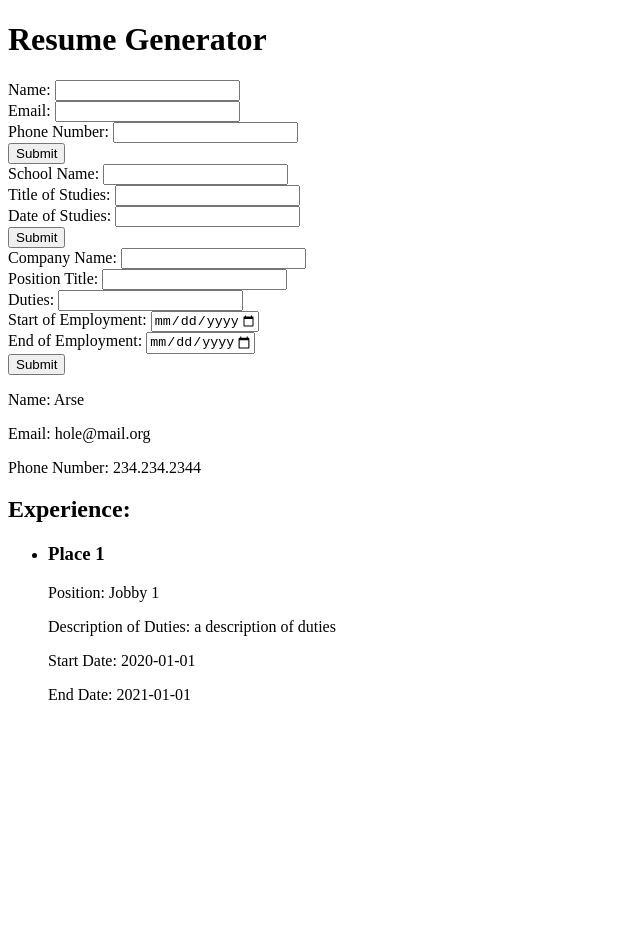
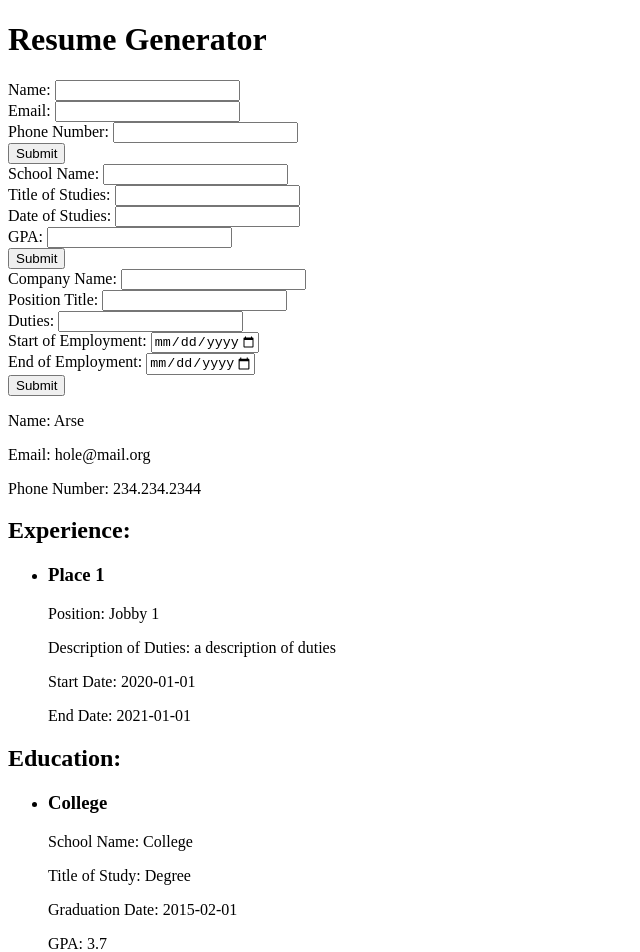
Before and after one commit to am1macdonald/cv-app, a React (Create React App) app: page / in a window 1280 px wide. Shown: the top 952 px of the page, without its empty margins (0-640 px from the left). Before the commit the page ends 800 px from the top, so only its background shows below. Built offline with nearby package versions, Linux system fonts and the light colour scheme.

Commit message:
- add functions to add education to list &&  display list

```diff
--- a/src/App.js
+++ b/src/App.js
@@ -5,6 +5,8 @@ import ExperienceForm from './components/ExperienceForm';
 import InfoForm from './components/InfoForm';
 import InfoDisplay from './components/InfoDisplay'
 import ExperienceDisplay from './components/ExperienceDisplay';
+import uniqid from 'uniqid'
+import EducationDisplay from './components/EducationDisplay';
 
 class App extends Component {
   constructor(props) {
@@ -16,7 +18,14 @@ class App extends Component {
         email: "hole@mail.org",
         phoneNumber: "234.234.2344"
       },
-      education: []
+      education: [
+        {
+        schoolName: "College",
+        titleOfStudy: "Degree",
+        graduationDate: "2015-02-01",
+        gpa: "3.7"
+      }
+    ]
       // format //
       /* {
         schoolName: "",
@@ -30,6 +39,7 @@ class App extends Component {
           duties: "a description of duties",
           startDate: "2020-01-01",
           endDate: "2021-01-01",
+          id: uniqid()
         }
       ]
     }
@@ -37,6 +47,7 @@ class App extends Component {
 
     this.updateInfo = this.updateInfo.bind(this);
     this.addExperience = this.addExperience.bind(this)
+    this.addEducation = this.addEducation.bind(this)
   }
 
   updateInfo(name, email, phone) {
@@ -50,18 +61,18 @@ class App extends Component {
       experience: this.state.experience
     });
   }
-  newSchool() {
-    return{
 
-    }
-
-  }
 
   addExperience(obj) {
     this.setState({
       experience: [...this.state.experience, obj]
     })
-    localStorage.setItem('state', this.state)
+  }
+
+  addEducation(obj) {
+    this.setState({
+      education: [...this.state.education, obj]
+    })
   }
 
 
@@ -70,10 +81,11 @@ class App extends Component {
       <div className="main">
         <h1>Resume Generator</h1>
         <InfoForm onButtonClicked={this.updateInfo}/>
-        <EducationForm />
+        <EducationForm onButtonClicked={this.addEducation} />
         <ExperienceForm onButtonClicked={this.addExperience}/>
         <InfoDisplay personalInfo={this.state.personalInfo} />
         <ExperienceDisplay experiences={this.state.experience} />
+        <EducationDisplay education={this.state.education}/>
       </div>
     )
   }
--- /dev/null
+++ b/src/components/EducationDisplay.js
@@ -0,0 +1,37 @@
+import React from "react";
+import PropTypes from "prop-types";
+
+function EducationDisplay(props) {
+  const eduArray = props.education;
+
+  const eduNodes = eduArray.map((edu) => {
+    return (
+      <li key={edu.id}>
+        <h3>{edu.schoolName}</h3>
+
+        <div>
+          <p>School Name: {edu.schoolName}</p>
+
+          <p>Title of Study: {edu.titleOfStudy}</p>
+
+          <p>Graduation Date: {edu.graduationDate}</p>
+
+          <p>GPA: {edu.gpa}</p>
+        </div>
+      </li>
+    );
+  });
+
+  return (
+    <div>
+      <h2>Education:</h2>
+      <ul>{eduNodes}</ul>
+    </div>
+  );
+}
+
+EducationDisplay.propTypes = {
+  education: PropTypes.array,
+};
+
+export default EducationDisplay;
--- a/src/components/EducationForm.js
+++ b/src/components/EducationForm.js
@@ -1,12 +1,75 @@
 import React, { Component } from "react";
+import uniqid from "uniqid";
+import PropTypes from 'prop-types'
 
 class EducationForm extends Component {
   constructor(props) {
-    super(props)
+    super(props);
+
+    this.state = {
+      schoolName: {
+        value: "",
+        id: uniqid(),
+      },
+      titleOfStudy: {
+        value: "",
+        id: uniqid(),
+      },
+      graduationDate: {
+        value: "",
+        id: uniqid(),
+      },
+      gpa: {
+        value: "",
+        id: uniqid(),
+      },
+    };
+
+    this.handleChange = this.handleChange.bind(this);
+    this.handleClick = this.handleClick.bind(this);
+    this.newSchool = this.newSchool.bind(this);
   }
 
   handleClick(e) {
-    e.preventDefault()
+    e.preventDefault();
+    this.props.onButtonClicked(this.newSchool());
+    this.setState({
+      schoolName: {
+        value: "",
+        id: uniqid(),
+      },
+      titleOfStudy: {
+        value: "",
+        id: uniqid(),
+      },
+      graduationDate: {
+        value: "",
+        id: uniqid(),
+      },
+      gpa: {
+        value: "",
+        id: uniqid(),
+      },
+    });
+  }
+  handleChange(e) {
+    e.preventDefault();
+    this.setState({
+      [e.target.name]: {
+        value: e.target.value,
+        id: this.state[e.target.name].id,
+      },
+    });
+  }
+
+  newSchool() {
+    return {
+      schoolName: this.state.schoolName.value,
+      titleOfStudy: this.state.titleOfStudy.value,
+      graduationDate: this.state.graduationDate.value,
+      gpa: this.state.gpa.value,
+      id: uniqid(),
+    };
   }
 
   render() {
@@ -14,23 +77,54 @@ class EducationForm extends Component {
       <form action="">
         <div>
           <label htmlFor="school-name">School Name: </label>
-        <input type="text" name="schoolName" id="school-name" />
+          <input
+            type="text"
+            name="schoolName"
+            id="school-name"
+            value={this.state.schoolName.value}
+            onChange={this.handleChange}
+          />
         </div>
         <div>
           <label htmlFor="title-of-study">Title of Studies: </label>
-        <input type="text" name="title-of-study" id="title-of-study" />
+          <input
+            type="text"
+            name="titleOfStudy"
+            id="title-of-study"
+            value={this.state.titleOfStudy.value}
+            onChange={this.handleChange}
+          />
         </div>
         <div>
-        <label htmlFor="date-of-study">Date of Studies: </label>
-        <input type="text" name="date-of-study" id="date-of-study" />
+          <label htmlFor="graduationDate">Date of Studies: </label>
+          <input
+            type="text"
+            name="graduationDate"
+            id="graduationDate"
+            value={this.state.graduationDate.value}
+            onChange={this.handleChange}
+          />
         </div>
-        <button type="submit" onClick={this.handleClick}>Submit</button>
-
+        <div>
+          <label htmlFor="gpa">GPA: </label>
+          <input
+            type="text"
+            name="gpa"
+            id="gpa"
+            value={this.state.gpa.value}
+            onChange={this.handleChange}
+          />
+        </div>
+        <button type="submit" onClick={this.handleClick}>
+          Submit
+        </button>
       </form>
-    )
+    );
+  }
 }
 
-
+EducationForm.propTypes = {
+  onButtonClicked: PropTypes.func
 }
 
-export default EducationForm
+export default EducationForm;
```
Lines whose indentation alone changed are shown as unchanged.
